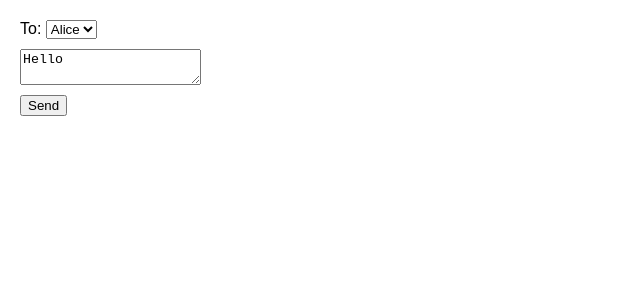
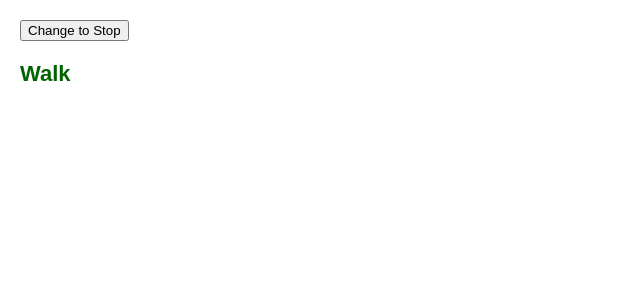
Before and after one commit to jimmycanosa/learning-react, a React (Create React App) app: page / in a window 1280 px wide. Shown: the top 300 px of the page, without its empty margins (0-640 px from the left). Built offline with nearby package versions, Linux system fonts and the light colour scheme.

Commit message:
feat: implement a traffic light

```diff
--- a/src/App.js
+++ b/src/App.js
@@ -1,4 +1,4 @@
-import MyApp from './adding-interactivity/state-as-a-snapshot/state-over-time.js';
+import MyApp from './adding-interactivity/state-as-a-snapshot/implement-a-traffic-light.js';
 
 export default function App() {
   return (
--- /dev/null
+++ b/src/adding-interactivity/state-as-a-snapshot/implement-a-traffic-light.js
@@ -0,0 +1,22 @@
+import { useState } from 'react';
+
+export default function TrafficLight() {
+  const [walk, setWalk] = useState(true);
+
+  function handleClick() {
+    setWalk(!walk);
+  }
+
+  return (
+    <>
+      <button onClick={handleClick}>Change to {walk ? 'Stop' : 'Walk'}</button>
+      <h1
+        style={{
+          color: walk ? 'darkgreen' : 'darkred',
+        }}
+      >
+        {walk ? 'Walk' : 'Stop'}
+      </h1>
+    </>
+  );
+}
--- a/src/styles.css
+++ b/src/styles.css
@@ -46,8 +46,6 @@ ul {
   padding-inline-start: 20px;
 }
 
-label,
-textarea {
-  margin-bottom: 10px;
-  display: block;
+h1 {
+  margin-top: 20px;
 }
```
